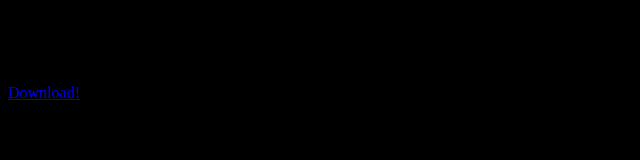
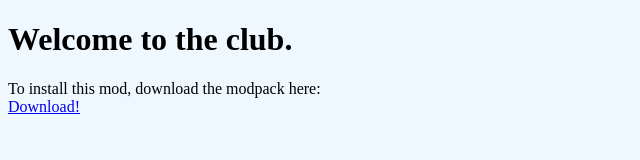
Before and after one commit to JoshSagnella/joshsagnella.github.io, a plain HTML site: page index.html in a window 1280 px wide. Shown: the whole page, without its empty margins (0-640 px from the left). Drawn offline with Linux system fonts and the light colour scheme.

Commit message:
Update index.html

```diff
--- a/index.html
+++ b/index.html
@@ -1,6 +1,13 @@
-<body style="background-color: black;">
-
-
+<!DOCTYPE html>
+<html>
+<head>
+<style>
+body {
+  background-color: #F0F8FF; /* AliceBlue */
+}
+</style>
+</head>
+<body>
 
 
 <h1>Welcome to the club.</h1>
@@ -15,3 +22,4 @@ To install this mod, download the modpack here:<br>
 
 
 </body>
+</html>
```
